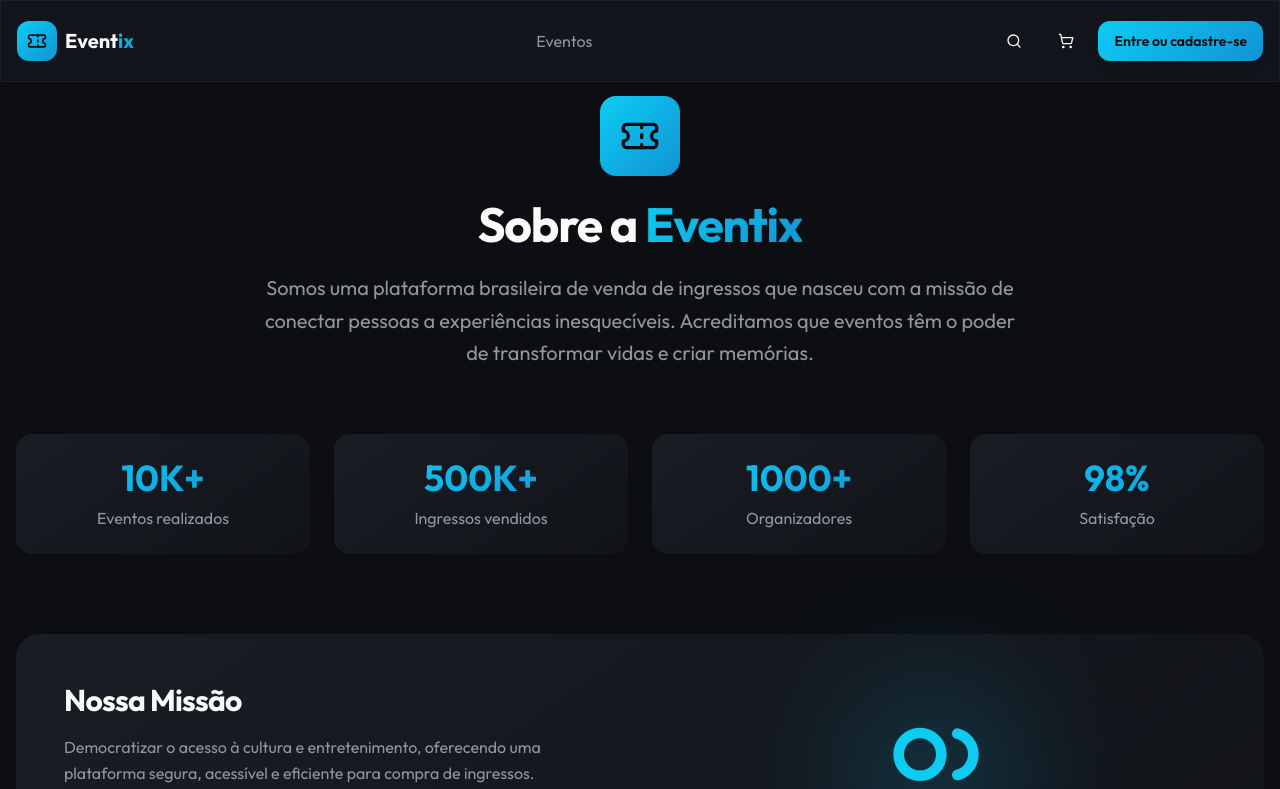
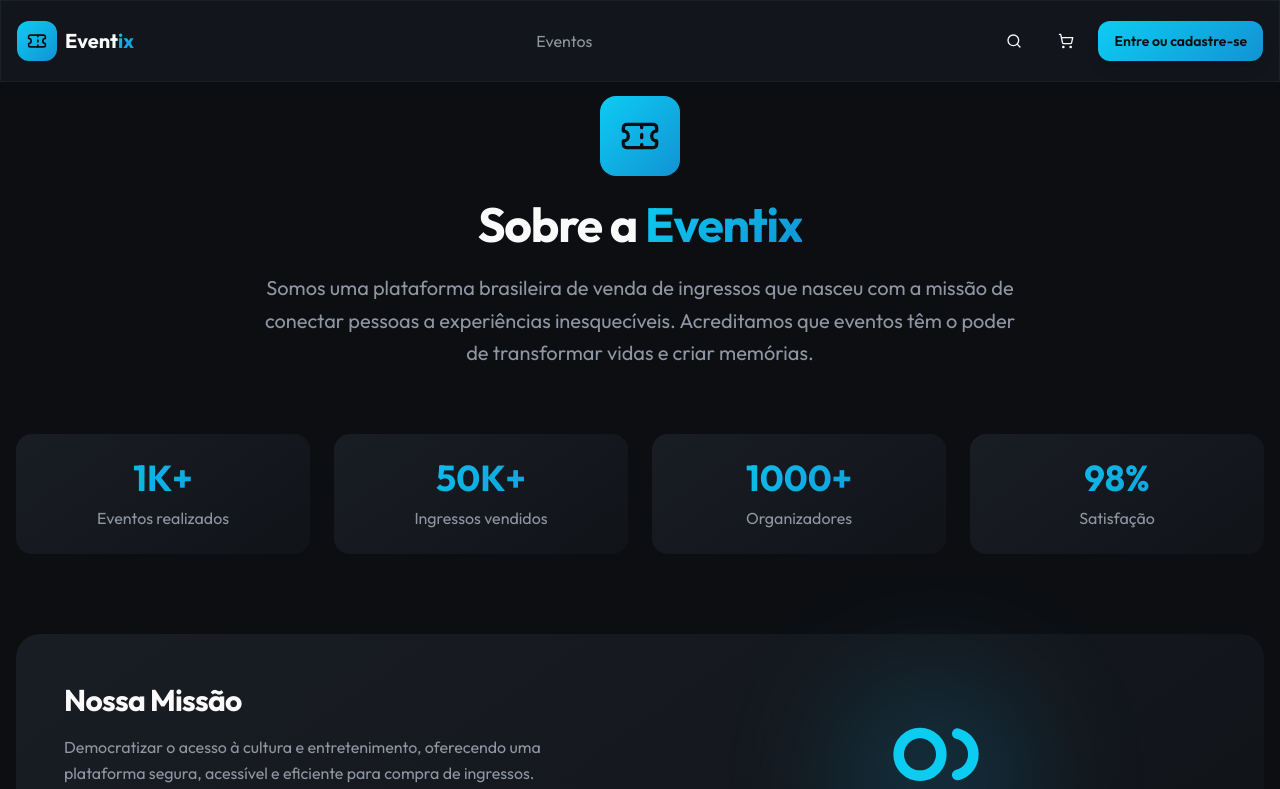
Before and after one commit to ckojak/evento, a React (Vite) app: page /sobre in a window 1280 px wide. Shown: the top 789 px of the page. Built offline with nearby package versions, Linux system fonts and the light colour scheme; no server answers; the HTML template or start-up script is replaced by a standard one.

Commit message:
Update About page with new branding and stats

```diff
--- a/src/pages/About.tsx
+++ b/src/pages/About.tsx
@@ -28,8 +28,8 @@ const values = [
 ];
 
 const stats = [
-  { value: "10K+", label: "Eventos realizados" },
-  { value: "500K+", label: "Ingressos vendidos" },
+  { value: "1K+", label: "Eventos realizados" },
+  { value: "50K+", label: "Ingressos vendidos" },
   { value: "1000+", label: "Organizadores" },
   { value: "98%", label: "Satisfação" },
 ];
@@ -39,8 +39,8 @@ const About = () => {
     <div className="min-h-screen bg-background">
       <SEO
         title="Sobre Nós"
-        description="Conheça a Eventix, a plataforma que conecta você aos melhores eventos do Brasil."
-        url="https://eventix.com.br/sobre"
+        description="Conheça a PremierPass, a plataforma que conecta você aos melhores eventos do Brasil."
+        url="https://premierpass.com.br/sobre"
       />
       <Header />
       <main className="pt-24 pb-16">
```
